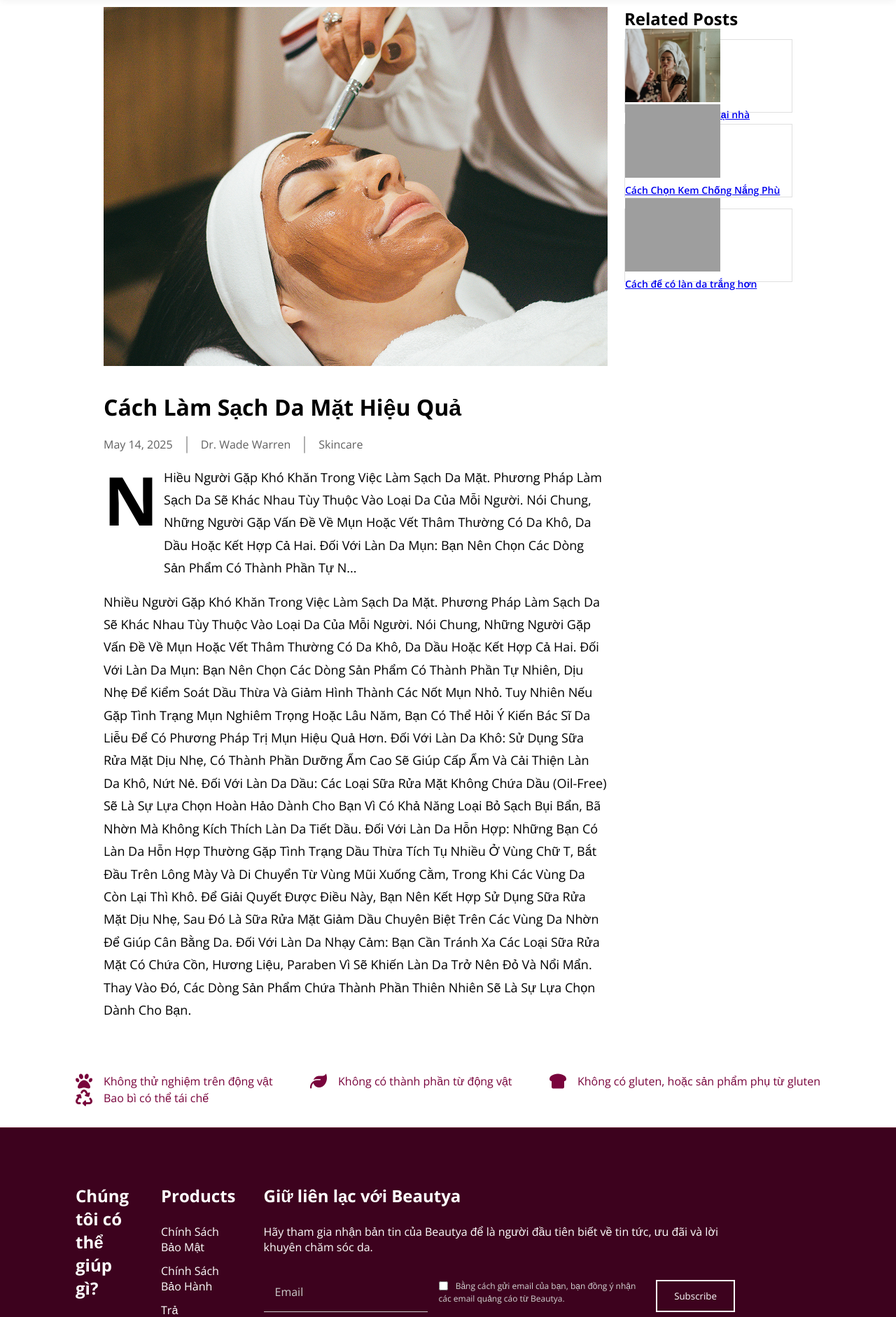
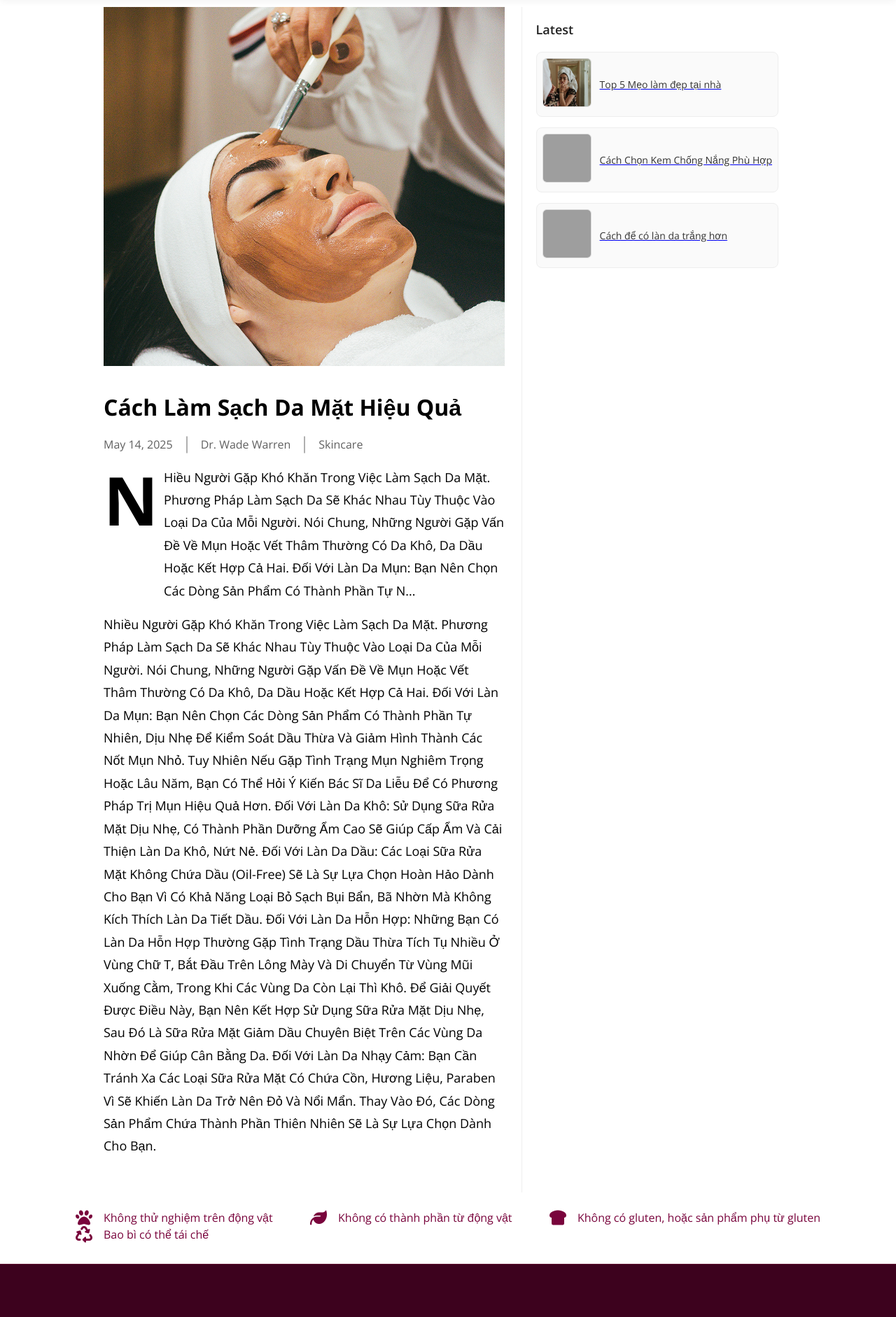
Before and after one commit to Rukaaaaaaaa/Skincare---Ecommerce, a Django app: page /home/blogs/1/ in a window 1280 px wide. Shown: the part 110-1992 px from the top of the page at 70% size. Run offline with Django 5.2, Linux system fonts and the light colour scheme; data comes from the database, SQL or seed files in the repository; grey boxes are pictures that could not be loaded.

Commit message:
update v1.6

```diff
--- a/e_commerce_final/e_commerce_final/settings.py
+++ b/e_commerce_final/e_commerce_final/settings.py
@@ -1,6 +1,8 @@
 import os
 from pathlib import Path
+from dotenv import load_dotenv
 
+load_dotenv()
 # Build paths inside the project like this: BASE_DIR / 'subdir'.
 BASE_DIR = Path(__file__).resolve().parent.parent
 
--- a/e_commerce_final/templates/blog_detail.html
+++ b/e_commerce_final/templates/blog_detail.html
@@ -98,47 +98,109 @@
       margin: 16px 0 8px;
     }
 
-    /* Sidebar */
+    /* ==== Sidebar Container ==== */
     .sidebar {
-      flex: 1;
+      padding: 20px;
+      background-color: #fff;
+      border-left: 1px solid #eee;
     }
 
+    /* ==== Sidebar Title ==== */
     .sidebar-title {
-      font-size: 24px;
-      font-weight: 700;
-      text-transform: capitalize;
-      line-height: 33.6px;
-      margin-bottom: 12px;
+      font-size: 18px;
+      font-weight: 600;
+      margin-bottom: 20px;
+      color: #222;
     }
 
+    /* ==== Danh sách bài viết ==== */
     .latest-posts {
       display: flex;
       flex-direction: column;
-      gap: 16px;
+      gap: 15px;
+    }
+
+    /* ==== Mỗi bài viết nhỏ ==== */
+    .latest-post {
+      display: flex;
+      align-items: center;
+      gap: 12px;
+      padding: 8px;
+      border: 1px solid #eee;
+      border-radius: 8px;
+      background-color: #fafafa;
+      transition: all 0.2s ease-in-out;
+    }
+
+    .latest-post:hover {
+      background-color: #f2f2f2;
+      box-shadow: 0 2px 6px rgba(0, 0, 0, 0.05);
+      transform: translateY(-1px);
+    }
+
+    /* ==== Ảnh bài viết ==== */
+    .latest-post img {
+      width: 70px;
+      height: 70px;
+      object-fit: cover;
+      border-radius: 6px;
+      border: 1px solid #ddd;
+    }
+
+    /* ==== Tiêu đề bài viết ==== */
+    .latest-post-title {
+      font-size: 14px;
+      font-weight: 500;
+      color: #333;
+      line-height: 1.4;
+      transition: color 0.2s ease;
+    }
+
+    .latest-post-title:hover {
+      color: #d63384;
+      /* Đổi theo brand nếu muốn */
+      text-decoration: underline;
+    }
+
+    /* ==== Responsive ==== */
+    @media (max-width: 992px) {
+      .sidebar {
+        padding-top: 30px;
+        border-left: none;
+        border-top: 1px solid #ddd;
+        margin-top: 40px;
       }
 
       .latest-post {
-      width: 100%;
-      height: 105px;
-      background: white;
-      border: 1px solid #dfdfdf;
-      display: flex;
-      align-items: center;
-      gap: 8px;
-      padding-right: 8px;
+        gap: 10px;
+        padding: 6px;
+      }
+
+      .latest-post-title {
+        font-size: 13px;
       }
 
       .latest-post img {
-      width: 136px;
-      height: 105px;
-      object-fit: cover;
+        width: 60px;
+        height: 60px;
+      }
+    }
+
+    @media (max-width: 600px) {
+      .sidebar-title {
+        font-size: 16px;
       }
 
       .latest-post-title {
-      font-size: 14px;
-      font-weight: 600;
-      line-height: 25.2px;
+        font-size: 12.5px;
       }
+
+      .latest-post img {
+        width: 50px;
+        height: 50px;
+      }
+    }
+
     .search-bar-wrapper {
       display: none;
       position: fixed;
@@ -264,18 +326,21 @@
 
       <!-- Sidebar -->
       <div class="sidebar">
-        <h2 class="sidebar-title">Related Posts</h2>
+        <h2 class="sidebar-title">Latest</h2>
         <div class="latest-posts">
           {% for post in related_posts %}
           <div class="latest-post">
             <a href="{% url 'blog_detail' post.id %}">
-                    <img src="{{ post.image.url }}" alt="{{ post.title }}" />
+              <img src="{{ post.image.url }}" alt="{{ post.title }}">
+            </a>
+            <a href="{% url 'blog_detail' post.id %}">
               <div class="latest-post-title">{{ post.title }}</div>
             </a>
           </div>
           {% endfor %}
         </div>
       </div>
+
     </div> <!-- End of .main-content -->
 
 
@@ -325,7 +390,8 @@
         <div class="footer-column">
           <h3>Giữ liên lạc với Beautya</h3>
           <p style="color: white; margin-bottom: 24px">
-          Hãy tham gia nhận bản tin của Beautya để là người đầu tiên biết về tin tức, ưu đãi và lời khuyên chăm sóc da.
+            Hãy tham gia nhận bản tin của Beautya để là người đầu tiên biết về tin tức, ưu đãi và lời khuyên chăm sóc
+            da.
           </p>
 
           <form method="post" action="{% url 'subscribe_newsletter' %}" class="newsletter-form">
```
Lines whose indentation alone changed are shown as unchanged.
